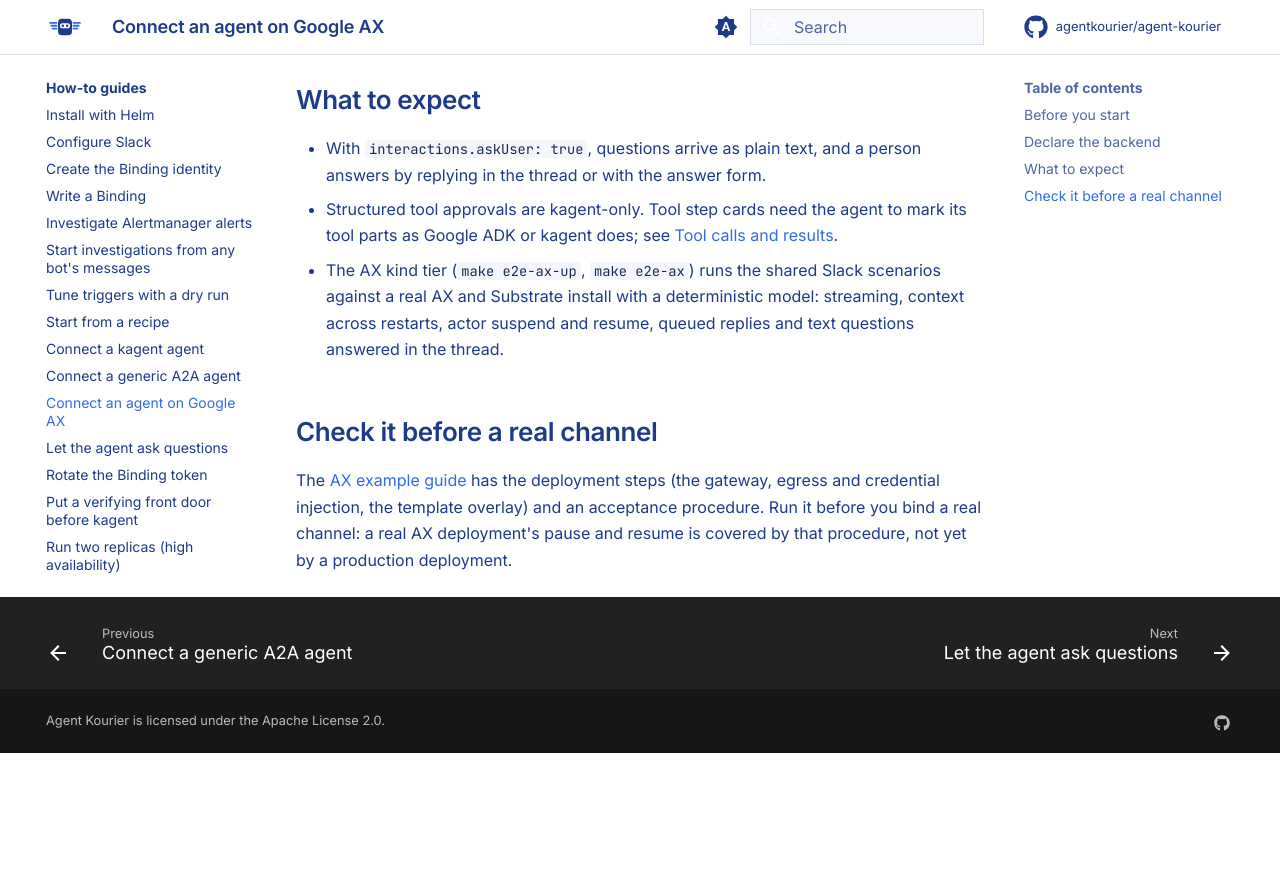
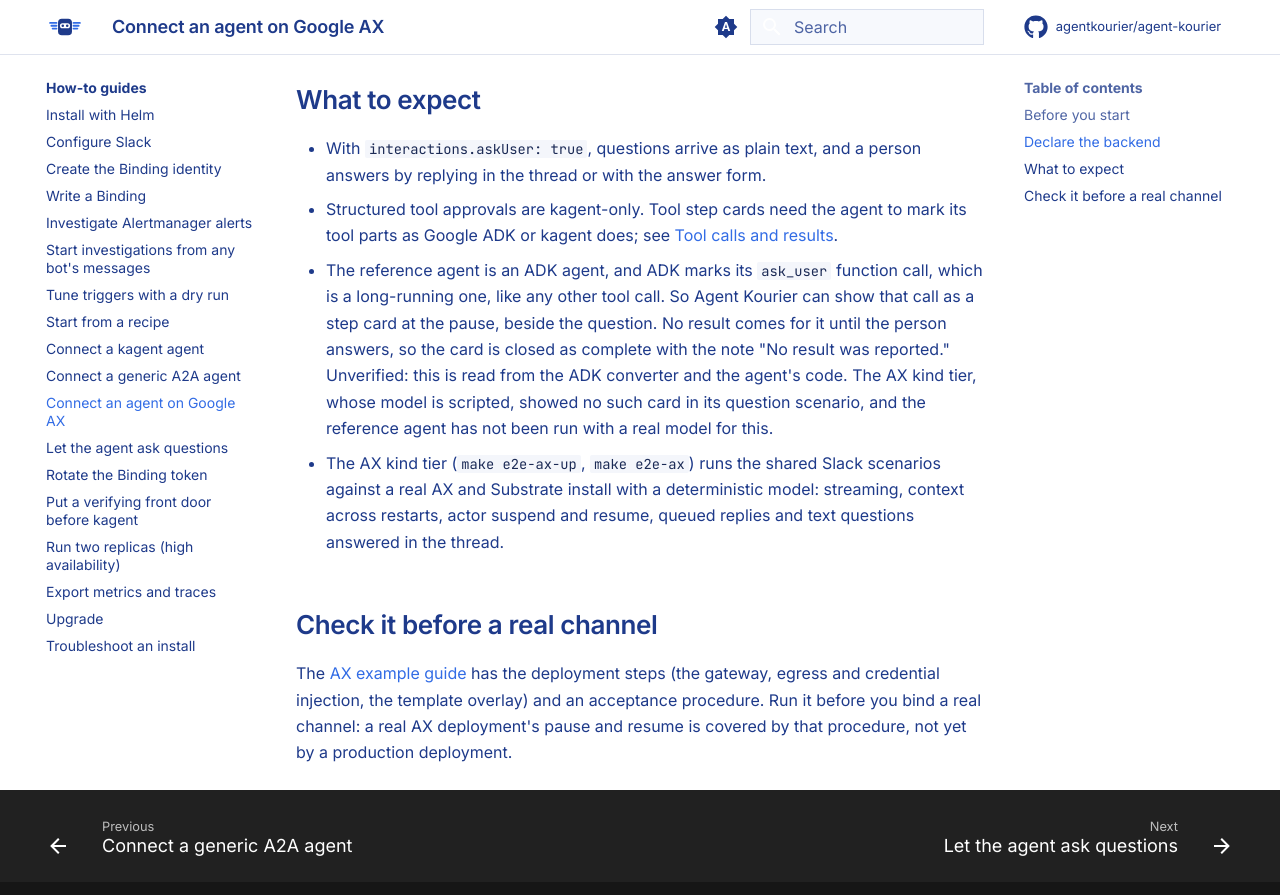
Before and after one commit to agentkourier/agent-kourier, an MkDocs documentation site: the page built from docs/how-to/connect-ax.md, in a window 1280 px wide and 900 px high, scrolled down 1091 px. Shown: the top 895 px of the window. Built offline with MkDocs 1.6.1 and Material for MkDocs 9.7.7, drawn with Linux system fonts in a browser that asks for light colours; comment, search, counter and statistics services are not loaded; before the commit the page ends 1844 px from its top, so only the background shows below that.

Commit message:
docs: show the docs-agent's tool steps, document the card and the known gap
The docs-agent recipe sends ADK-marked tool parts, so its tool calls are step
cards. The agent contract says the first result decides a card, the AX guide
notes the ask_user card as unverified, spec 8.3 records the approving-turn
gap, and the AX tier's S13 skip gives its real reason.

Related: #55

```diff
--- a/docs/how-to/connect-ax.md
+++ b/docs/how-to/connect-ax.md
@@ -42,6 +42,11 @@
 - With `interactions.askUser: true`, questions arrive as plain text, and a person answers by replying in the thread or with the answer form.
 - Structured tool approvals are kagent-only. Tool step cards need the agent to mark its tool parts as Google ADK or
   kagent does; see [Tool calls and results](../reference/agent-contract.md#tool-calls-and-results).
+- The reference agent is an ADK agent, and ADK marks its `ask_user` function call, which is a long-running one, like any
+  other tool call. So Agent Kourier can show that call as a step card at the pause, beside the question. No result
+  comes for it until the person answers, so the card is closed as complete with the note "No result was reported."
+  Unverified: this is read from the ADK converter and the agent's code. The AX kind tier, whose model is scripted, showed no
+  such card in its question scenario, and the reference agent has not been run with a real model for this.
 - The AX kind tier (`make e2e-ax-up`, `make e2e-ax`) runs the shared Slack scenarios against a real AX and Substrate
   install with a deterministic model: streaming, context across restarts, actor suspend and resume, queued replies and
   text questions answered in the thread.
```
Also changed, not shown: docs/reference/agent-contract.md (+2 -1 lines), examples/recipes/docs-agent/README.md (+4 -2 lines), hack/kind/ax/README.md (+1 -1 lines), spec.md (+5 -0 lines), 2 other files.
